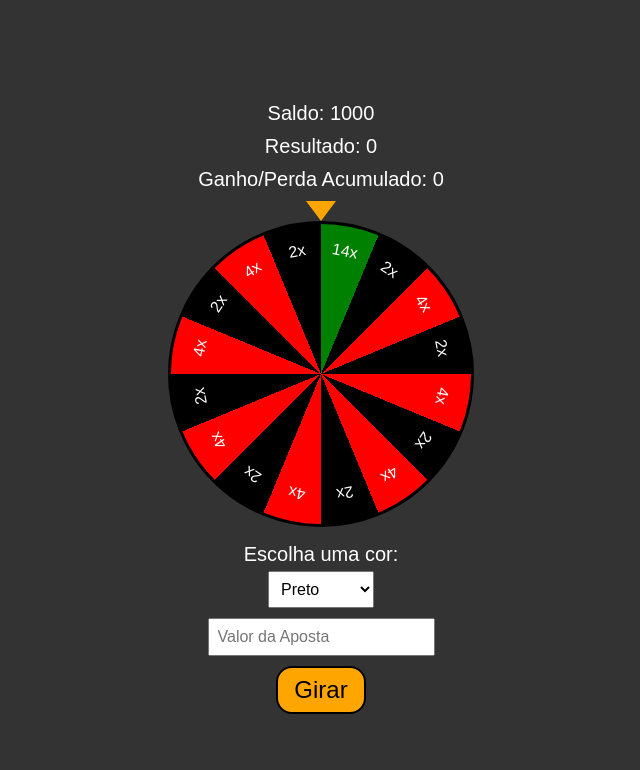
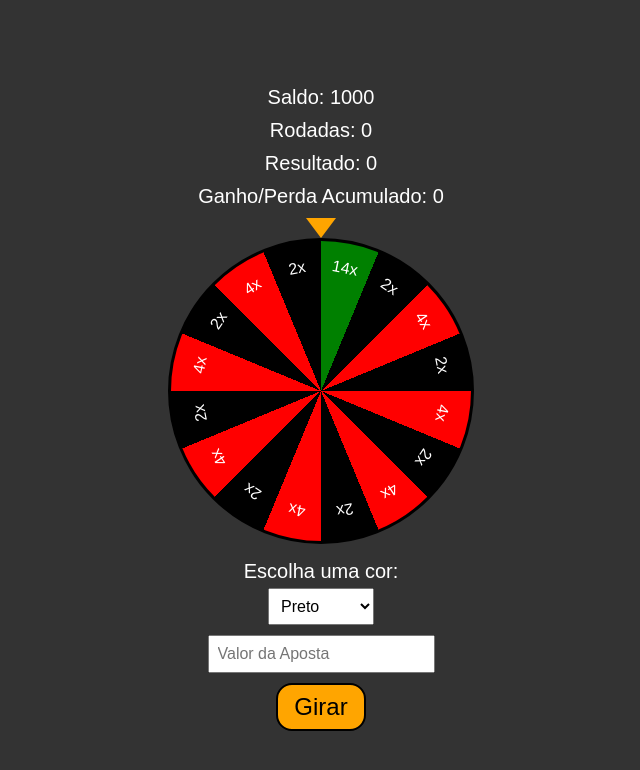
Before and after one commit to gabrielrodrigues42/casino, a plain HTML site: page index.html in a window 1280 px wide. Shown: the whole page, without its empty margins (319-959 px from the left). Drawn offline with Linux system fonts and the light colour scheme.

Commit message:
feat: add rounds counter

```diff
--- a/index.html
+++ b/index.html
@@ -9,6 +9,7 @@
   <body>
     <div class="container">
       <div class="balance-display">Saldo: <span id="balance">1000</span></div>
+      <div class="round-counter">Rodadas: <span id="roundCounter">0</span></div>
       <div class="result-display">Resultado: <span id="result">0</span></div>
       <div class="total-gain-loss-display">
         Ganho/Perda Acumulado: <span id="totalGainLoss">0</span>
--- a/styles.css
+++ b/styles.css
@@ -22,6 +22,12 @@ body {
   margin-bottom: 10px;
   color: white;
   font-size: 20px;
+}
+
+.round-counter {
+  color: white;
+  font-size: 20px;
+  margin-bottom: 10px;
 }
 
 .indicator {
```
